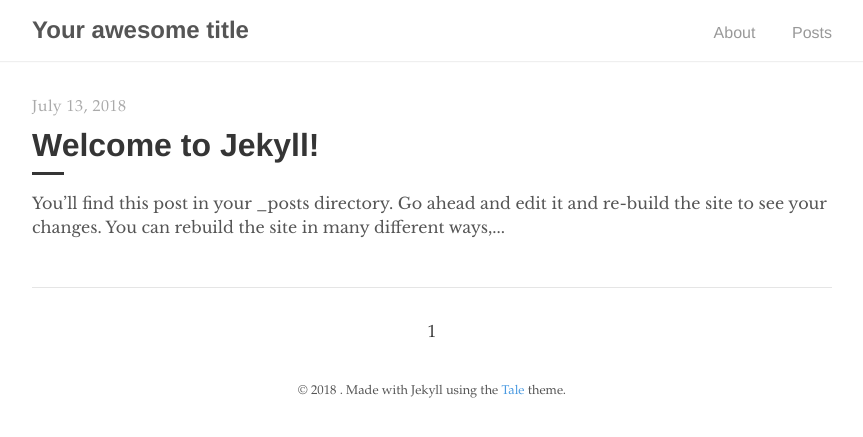
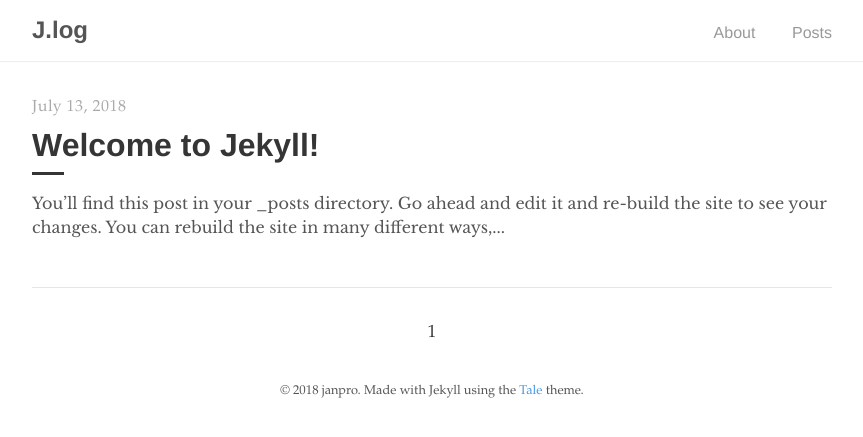
Before and after one commit to janpro0706/janpro0706.github.io, a Jekyll site: the page built from index.html, in a window 1280 px wide. Shown: the top 437 px of the page, without its empty margins (208-1071 px from the left). Built offline with Jekyll 4.4.1, drawn with Linux system fonts in a browser that asks for light colours; the list of posts is cut into pages by our own code.

Commit message:
config author's profile

```diff
--- a/_config.yml
+++ b/_config.yml
@@ -13,16 +13,21 @@
 # you will see them accessed via {{ site.title }}, {{ site.email }}, and so on.
 # You can create any custom variable you would like, and they will be accessible
 # in the templates via {{ site.myvariable }}.
-title: Your awesome title
-email: your-email@example.com
+title: J.log
+email: janpro0706@gmail.com
 description: >- # this means to ignore newlines until "baseurl:"
   Write an awesome description for your new site here. You can edit this
   line in _config.yml. It will appear in your document head meta (for
   Google search results) and in your feed.xml site description.
 baseurl: "" # the subpath of your site, e.g. /blog
 url: "" # the base hostname & protocol for your site, e.g. http://example.com
-twitter_username: jekyllrb
-github_username:  jekyll
+
+github_username: janpro0706
+
+author:
+  name: janpro
+  url: https://janpro0706.github.io
+  email: janpro0706@gmail.com
 
 # Build settings
 markdown: kramdown
```
